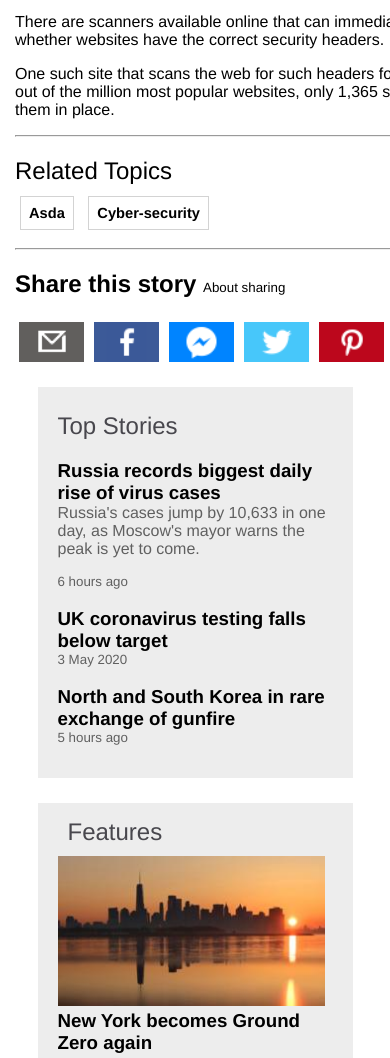
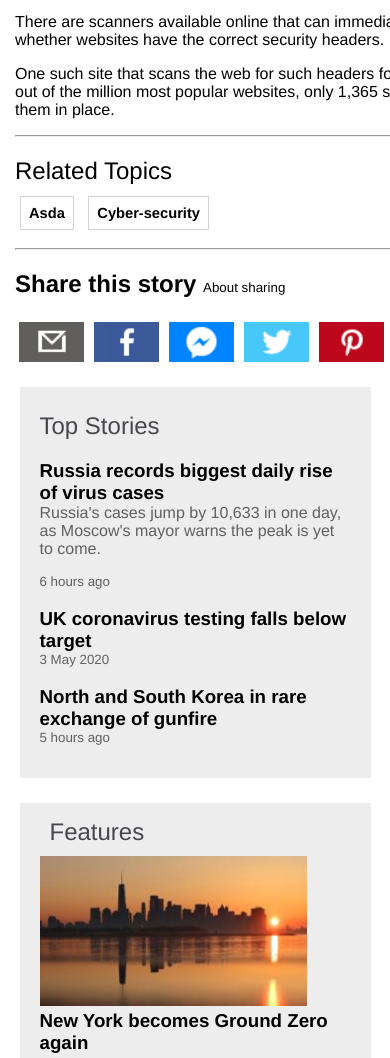
Before and after one commit to ediesportlond/News-site-clone, a plain HTML site: page index.html in a window 390 px wide. Shown: the part 2324-3382 px from the top of the page. Drawn offline with Linux system fonts and the light colour scheme.

Commit message:
Added responsiveness to side content

```diff
--- a/style.css
+++ b/style.css
@@ -283,3 +283,10 @@ body{
     height: 150px;
 
 }
+
+@media (max-width: 1052px) {
+    #side-content{
+        margin: 0 auto;
+        padding: 0;
+        width: 90%;
+}
```
